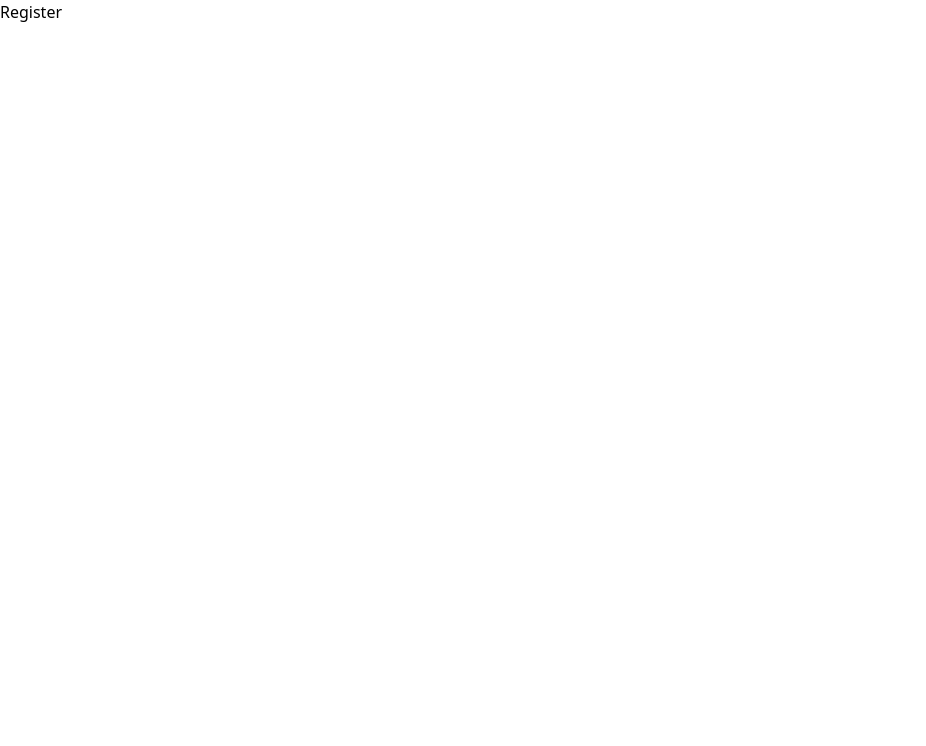
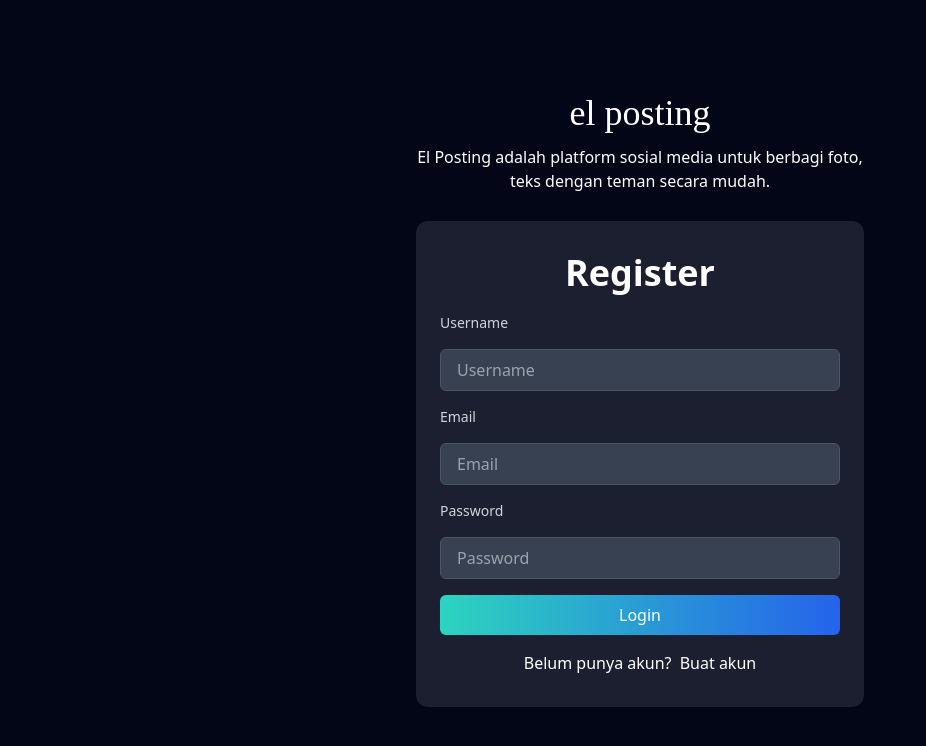
Before and after one commit to Zain0205/el-posting-fe-react, a React (Vite) app: page /register in a window 1280 px wide. Shown: the top 746 px of the page, without its empty margins (0-926 px from the left). Built offline with nearby package versions, Linux system fonts and the light colour scheme; a web font is replaced by a local one.

Commit message:
add animation

```diff
--- a/src/pages/Login.jsx
+++ b/src/pages/Login.jsx
@@ -1,10 +1,46 @@
+import { Link } from "react-router-dom";
+import Button from "../components/Button";
+import Input from "../components/Input";
+import { motion } from "framer-motion";
 
 function Login() {
   return (
-    <div className="text-center py-10 ">
-      <h1 className="text-4xl font-semibold">Login</h1>
-    </div>
-  )
+    <section className="h-screen bg-background flex items-center justify-center px-5 flex-col gap-y-5">
+      <div className="text-center max-w-md text-white">
+        <motion.h1
+          initial={{ opacity: 0, y: 20 }}
+          whileInView={{ opacity: 1, y: 0 }}
+          transition={{ duration: .6, delay: .5 }}
+          className="text-white text-4xl mb-3 font-playWrite">el posting</motion.h1>
+        <motion.p
+          initial={{ opacity: 0, y: 20 }}
+          whileInView={{ opacity: 1, y: 0 }}
+          transition={{ duration: .6, delay: 1 }}
+          className="text-white"
+        >El Posting adalah platform sosial media untuk berbagi foto, teks dengan teman secara mudah.</motion.p>
+      </div>
+      <motion.div
+        initial={{ opacity: 0, }}
+        whileInView={{ opacity: 1,}}
+        transition={{ duration: 1, }}
+        className="mt-2 bg-white/10 rounded-xl max-w-md py-8 px-6 w-full">
+        <div className="mb-5 text-center">
+          <h1 className="font-semibold text-white text-4xl">Login</h1>
+        </div>
+        <form action="">
+          <Input label="Email" placeholder="Email" />
+          <Input label="Password" placeholder="Password" />
+          <Button>Login</Button>
+          <p className="text-center mt-4  text-white">
+            Belum punya akun?{" "}
+            <Link className="cursor-pointer ml-1" to="/register">
+              Buat akun
+            </Link>
+          </p>
+        </form>
+      </motion.div>
+    </section>
+  );
 }
 
-export default Login
+export default Login;
--- a/src/pages/Register.jsx
+++ b/src/pages/Register.jsx
@@ -1,9 +1,46 @@
+import { Link } from "react-router-dom";
+import Button from "../components/Button";
+import Input from "../components/Input";
+import { motion } from "framer-motion";
 
 function Register() {
   return (
-    <div>
-      <h1>Register</h1>
-    </div>
+    <section className="h-screen bg-background flex items-center justify-center px-5 flex-col gap-y-5">
+      <div className="text-center max-w-md text-white">
+        <motion.h1
+          initial={{ opacity: 0, y: 20 }}
+          whileInView={{ opacity: 1, y: 0 }}
+          transition={{ duration: .6, delay: .5 }}
+          className="text-white text-4xl mb-3 font-playWrite">el posting</motion.h1>
+        <motion.p
+          initial={{ opacity: 0, y: 20 }}
+          whileInView={{ opacity: 1, y: 0 }}
+          transition={{ duration: .6, delay: 1 }}
+          className="text-white"
+        >El Posting adalah platform sosial media untuk berbagi foto, teks dengan teman secara mudah.</motion.p>
+      </div>
+      <motion.div
+        initial={{ opacity: 0, }}
+        whileInView={{ opacity: 1,}}
+        transition={{ duration: 1, }}
+        className="mt-2 bg-white/10 rounded-xl max-w-md py-8 px-6 w-full">
+        <div className="mb-5 text-center">
+          <h1 className="font-semibold text-white text-4xl">Register</h1>
+        </div>
+        <form action="">
+          <Input label="Username" placeholder="Username" />
+          <Input label="Email" placeholder="Email" />
+          <Input label="Password" placeholder="Password" />
+          <Button>Login</Button>
+          <p className="text-center mt-4  text-white">
+            Belum punya akun?{" "}
+            <Link className="cursor-pointer ml-1" to="/">
+              Buat akun
+            </Link>
+          </p>
+        </form>
+      </motion.div>
+    </section>
   )
 }
 
```
